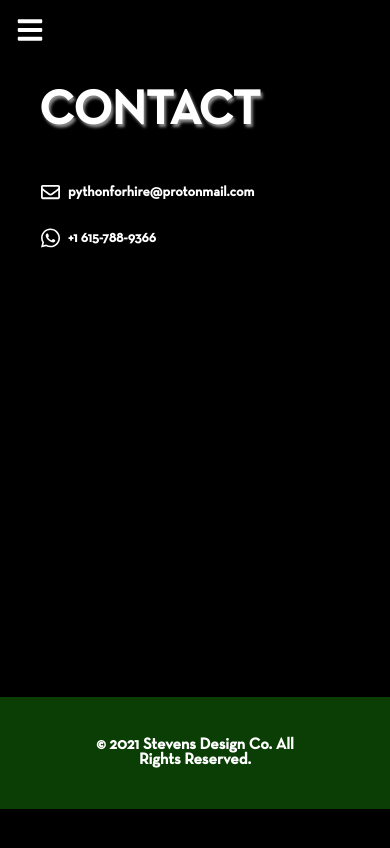
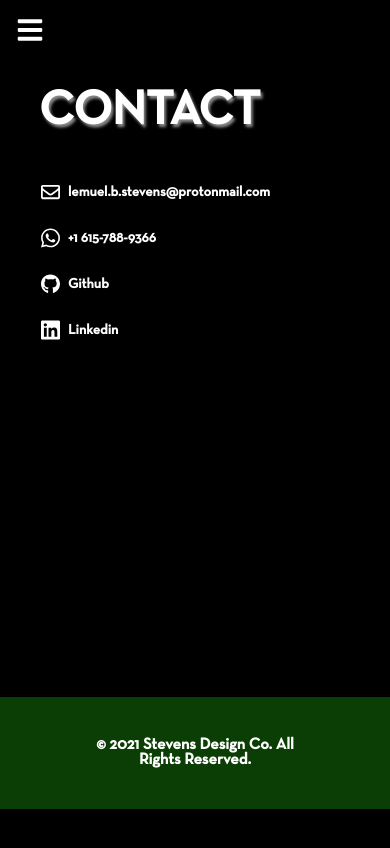
Before and after one commit to PropeReferio/portfolio-2020, a React (Create React App) app: page /contact in a window 390 px wide. Shown: the top 848 px of the page. Built offline with nearby package versions, Linux system fonts and the light colour scheme; a web font is replaced by a local one.

Commit message:
added mobile only contact items, but not hiding yet

```diff
--- a/src/components/pages/Contact.js
+++ b/src/components/pages/Contact.js
@@ -1,7 +1,9 @@
 import React, { useState } from 'react';
-import { FaRegEnvelope, FaWhatsapp } from "react-icons/fa";
+import { FaGithub, FaLinkedin, FaRegEnvelope, FaWhatsapp } from "react-icons/fa";
 
 export default function Contact() {
+	const [isLinkedinGray, setIsLinkedinGray] = useState(false);
+  const [isGithubGray, setIsGithubGray] = useState(false);
 	const [isPhoneGray, setIsPhoneGray ] = useState(false);
 	const [isEmailGray, setIsEmailGray ] = useState(false);
 	const lightSmoke = '#a6a6a6';
@@ -15,7 +17,7 @@ export default function Contact() {
         onMouseLeave={() => setIsEmailGray(false)}>
 				<h3>
 					<FaRegEnvelope size={38} style={{ fill: isEmailGray ? lightSmoke : white }} />
-					   pythonforhire@protonmail.com
+					   lemuel.b.stevens@protonmail.com
 				</h3>
 			</a>
 			<a href="tel: +16157889366"
@@ -26,6 +28,24 @@ export default function Contact() {
 					   +1 615-788-9366
 				</h3>
 			</a>
+			<a href="https://github.com/PropeReferio"
+				className="mobileOnlyContact"
+				onMouseEnter={() => setIsGithubGray(true)}
+				onMouseLeave={() => setIsGithubGray(false)}>
+				<h3>
+					<FaGithub size={38} style={{ fill: isGithubGray ? lightSmoke : white }} />
+					   Github
+				</h3>
+			</a>
+			<a href="https://www.linkedin.com/in/bostevens-a-softwareengineer/"
+				className="mobileOnlyContact"
+				onMouseEnter={() => setIsLinkedinGray(true)}
+				onMouseLeave={() => setIsLinkedinGray(false)}>
+				<h3>
+					<FaLinkedin size={38} style={{ fill: isLinkedinGray ? lightSmoke : white }} />
+					   Linkedin
+				</h3>
+			</a>
 		</div>
   )
 }
```
